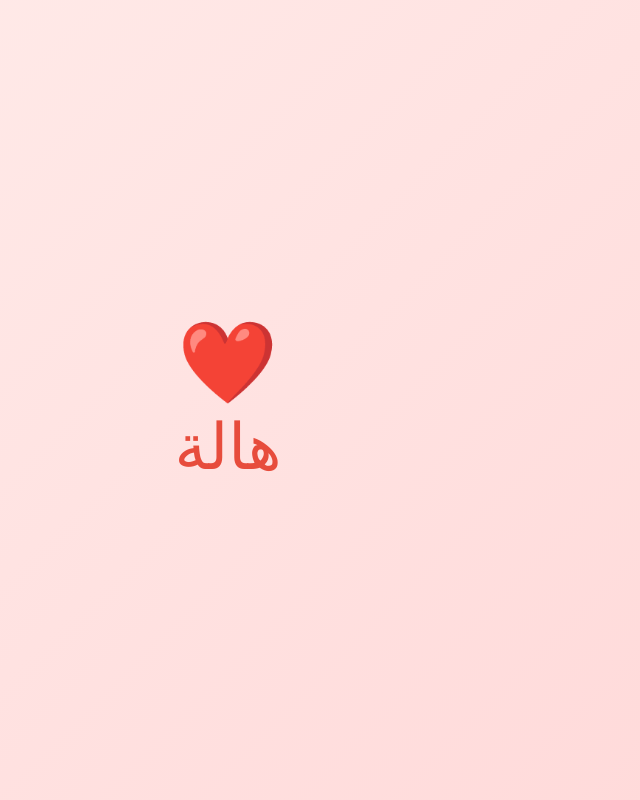
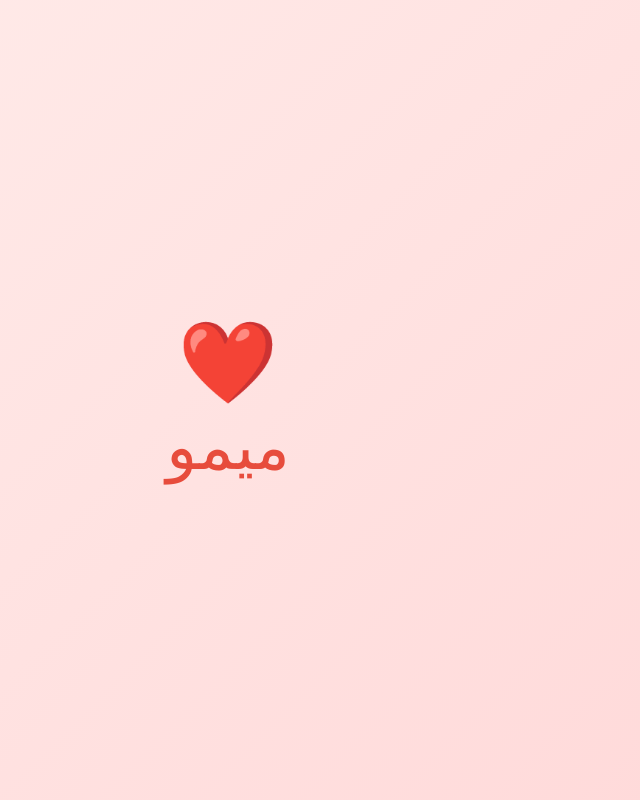
Before and after one commit to kareeem01000/K, a plain HTML site: page index.html in a window 1280 px wide. Both pictures are taken after a click on the button "اظهر الإجابة". Shown: the whole page, without its empty margins (412-1052 px from the left). Drawn offline with Linux system fonts and the light colour scheme.

Commit message:
Update index.html

```diff
--- a/index.html
+++ b/index.html
@@ -100,7 +100,7 @@
     <div id="answerContainer" class="answer-container">
         <div class="answer">
             <div class="heart">❤️</div>
-            <div>هالة</div>
+            <div>ميمو</div>
         </div>
     </div>
 
```
